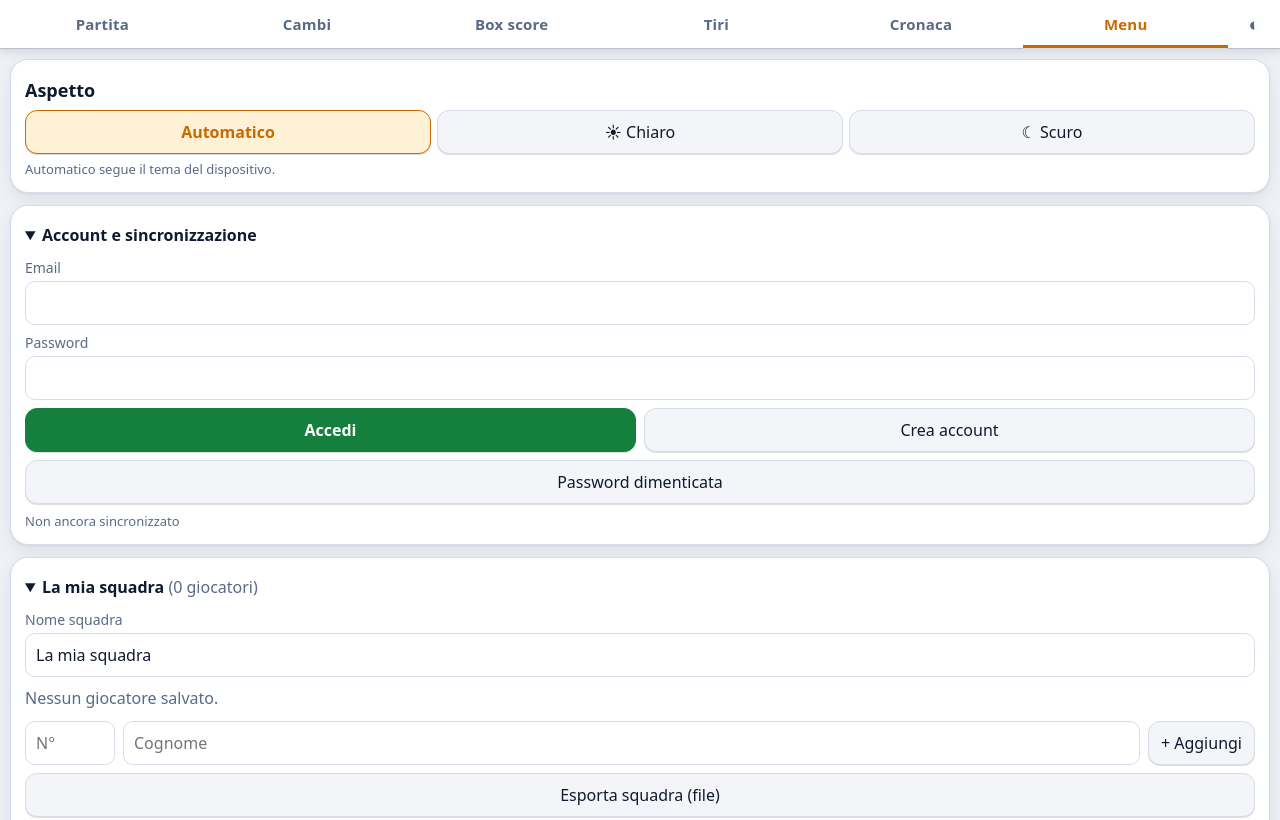
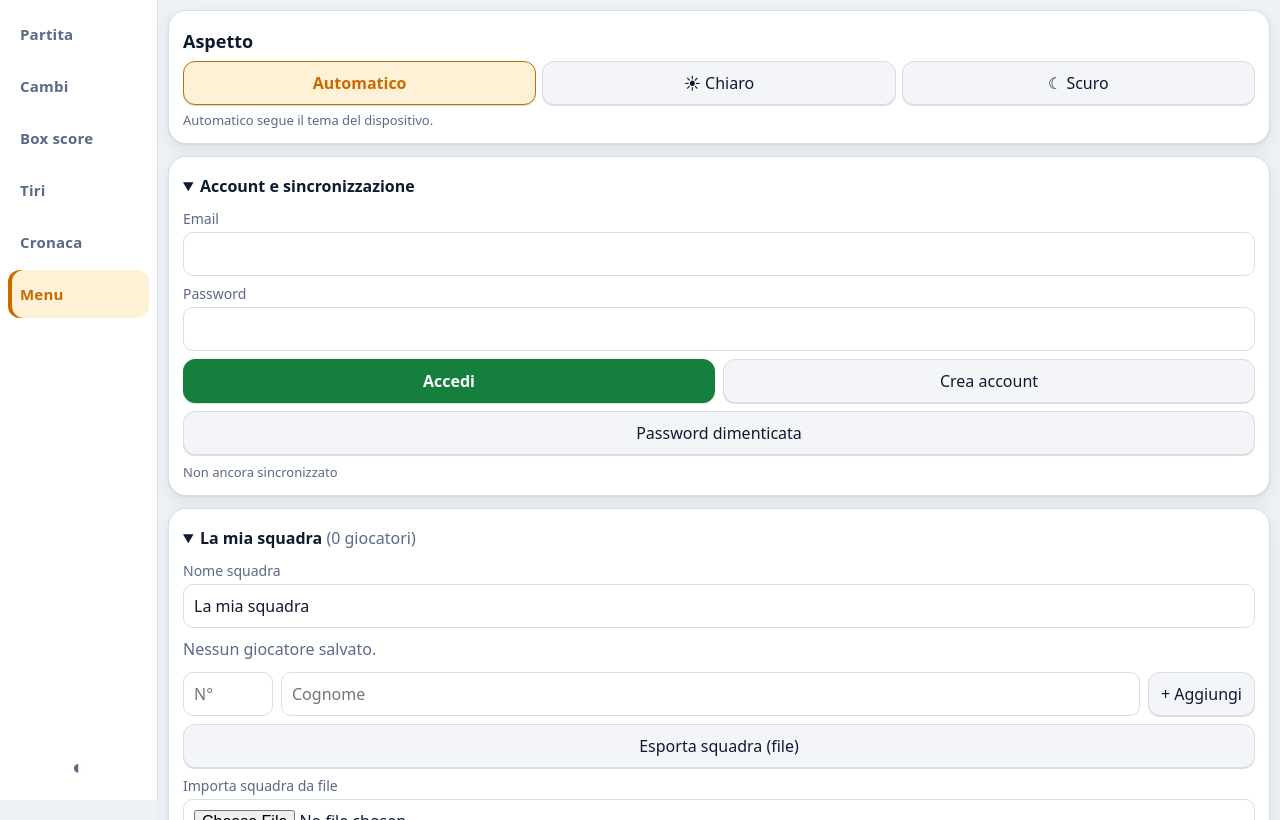
Before and after one commit to 2samu4/Basket-stats, a plain HTML site: page index.html in a window 1280 px wide. Shown: the top 820 px of the page. Drawn offline with Linux system fonts and the light colour scheme.

Commit message:
Version alpha 1..3.2

```diff
--- a/index.html
+++ b/index.html
@@ -3,7 +3,7 @@
 <head>
 <meta charset="utf-8">
 <meta name="viewport" content="width=device-width,initial-scale=1,maximum-scale=1,user-scalable=no">
-<meta name="theme-color" content="#0a101d">
+<meta name="theme-color" content="#121213">
 <script>try{var t=localStorage.getItem("bbstats_theme");if(t==="light"||t==="dark")document.documentElement.setAttribute("data-theme",t)}catch(e){}</script>
 <meta name="apple-mobile-web-app-capable" content="yes">
 <link rel="manifest" href="manifest.json">
@@ -11,9 +11,9 @@
 <link rel="apple-touch-icon" href="icon-192.png">
 <title>Basket Stats</title>
 <style>
-:root{--bg:#0b1220;--panel:#111a2e;--panel2:#18243f;--line:#27365a;--tx:#e8eefc;--mut:#8ea0c4;--acc:#f59e0b;--ok:#16a34a;--ko:#dc2626;
---bar:#0a101d;--input:#0b1426;--sel:#2a2f45;--okbg:#12391f;--kobg:#431616;--koline:#7f1d1d;--outbg:#3a1620;--info:#16253f;--infoline:#2f4b7c;
---court:#1b2740;--courtline:#94a3b8;--bonus:#ff6b6b;--shadow:0 1px 2px #0005,0 6px 18px #0003;--overlay:#000b;--toast:#000d;--toasttx:#fff}
+:root{--bg:#0e0e0f;--panel:#19191b;--panel2:#252527;--line:#343437;--tx:#ececee;--mut:#9b9ba1;--acc:#f59e0b;--ok:#16a34a;--ko:#dc2626;
+--bar:#121213;--input:#111112;--sel:#2f2b24;--okbg:#15291b;--kobg:#2f1a1a;--koline:#5e2626;--outbg:#2f1a1a;--info:#202124;--infoline:#3d3f45;
+--court:#1d1d1f;--courtline:#8a8a90;--bonus:#ff6b6b;--shadow:0 1px 2px #0006,0 6px 18px #0004;--overlay:#000b;--toast:#000d;--toasttx:#fff}
 :root[data-theme=light]{color-scheme:light;--bg:#eef1f6;--panel:#fff;--panel2:#f3f5f9;--line:#d6dce8;--tx:#0f1a2e;--mut:#5a6987;--acc:#c96a00;--ok:#15803d;--ko:#dc2626;
 --bar:#fff;--input:#fff;--sel:#fff1d6;--okbg:#dcf5e3;--kobg:#fde4e4;--koline:#f0a3a3;--outbg:#fde4e4;--info:#e7eefc;--infoline:#b3c6ee;
 --court:#e9eef7;--courtline:#7b8aa8;--bonus:#dc2626;--shadow:0 1px 2px #0f1a2e14,0 6px 18px #0f1a2e12;--overlay:#0f1a2e88;--toast:#1e293bee;--toasttx:#fff}
@@ -30,10 +30,11 @@ input,select,textarea{font:inherit;color:var(--tx);background:var(--input);borde
 textarea{min-height:230px;font-family:ui-monospace,Consolas,monospace}
 label{display:block;color:var(--mut);font-size:14px;margin:8px 0 4px}
 [hidden]{display:none!important}
-nav{display:flex;position:sticky;top:0;z-index:5;background:var(--bar);border-bottom:1px solid var(--line)}
-nav button{flex:1;border:0;border-radius:0;background:none;padding:14px 4px;font-weight:600;color:var(--mut)}
-nav button.on{color:var(--acc);box-shadow:inset 0 -3px var(--acc)}
-main{padding:10px;max-width:1300px;margin:0 auto}
+body{display:flex;align-items:flex-start}
+nav{display:flex;flex-direction:column;gap:4px;position:sticky;top:0;height:100vh;width:158px;flex:0 0 158px;z-index:5;background:var(--bar);border-right:1px solid var(--line);padding:10px 8px;overflow-y:auto}
+nav button{flex:0 0 auto;border:0;border-radius:12px;background:none;padding:14px 12px;font-weight:600;color:var(--mut);text-align:left;box-shadow:none}
+nav button.on{color:var(--acc);background:var(--sel);box-shadow:inset 4px 0 var(--acc)}
+main{padding:10px;max-width:1300px;margin:0 auto;flex:1;min-width:0}
 h3{margin:4px 0 8px}
 .mut{color:var(--mut)}
 .row{display:flex;gap:8px;flex-wrap:wrap;align-items:center;margin:8px 0}
@@ -53,7 +54,7 @@ button.stop{background:var(--ko);border-color:var(--ko);font-weight:700}
 /* board */
 .board{display:grid;grid-template-columns:1fr 1fr;gap:10px}
 .pad{grid-column:1/-1;order:3;background:var(--panel);border:1px solid var(--line);border-radius:16px;padding:8px}
-@media(min-width:900px){.board{grid-template-columns:1fr 340px 1fr}.pad{grid-column:auto;order:0}}
+@media(min-width:1000px){.board{grid-template-columns:1fr 340px 1fr}.pad{grid-column:auto;order:0}}
 .col{background:var(--panel);border:1px solid var(--line);border-radius:16px;padding:8px;display:flex;flex-direction:column;gap:8px}
 .ch{display:flex;justify-content:space-between;align-items:center;font-weight:700;padding:2px 4px;gap:6px}
 .ch span:first-child{overflow:hidden;text-overflow:ellipsis;white-space:nowrap}
@@ -153,9 +154,9 @@ button.go,button.stop{color:#fff}
 .card,.col,.pad,.sb{box-shadow:var(--shadow)}
 .card,.col,.pad,.sb,#modal .m{border-radius:18px}
 .sb{background:linear-gradient(180deg,var(--panel),var(--panel2))}
-nav{box-shadow:0 2px 10px #0002}
 nav button{font-size:15px;letter-spacing:.2px}
-nav button.th{flex:0 0 52px;font-size:19px;padding:10px 0}
+nav button.th{margin-top:auto;font-size:20px;padding:10px 0;text-align:center}
+@media(max-width:760px){nav{width:74px;flex-basis:74px;padding:8px 4px}nav button{padding:14px 4px;font-size:13px;text-align:center}main{padding:8px}}
 .sc{letter-spacing:-1px}
 .clk{border-radius:12px;background:var(--panel2);border:1px solid var(--line);padding:2px 14px}
 h3{font-size:18px}
@@ -1154,7 +1155,7 @@ function applyTheme() {
   const t = getTheme(), r = document.documentElement;
   if (t === 'auto') r.removeAttribute('data-theme'); else r.setAttribute('data-theme', t);
   const dark = t === 'dark' || (t === 'auto' && !(window.matchMedia && matchMedia('(prefers-color-scheme: light)').matches));
-  const m = document.querySelector('meta[name=theme-color]'); if (m) m.content = dark ? '#0a101d' : '#ffffff';
+  const m = document.querySelector('meta[name=theme-color]'); if (m) m.content = dark ? '#121213' : '#ffffff';
   const b = document.getElementById('thbtn'); if (b) b.textContent = t === 'light' ? '☀' : (t === 'dark' ? '☾' : '◐');
 }
 function setTheme(t) { try { localStorage.setItem(THKEY, t); } catch (e) {} applyTheme(); if (view === 'menu') render(); }
--- a/sw.js
+++ b/sw.js
@@ -1,4 +1,4 @@
-const CACHE = 'bbstats-v4';
+const CACHE = 'bbstats-v5';
 const FILES = ['./', './index.html', './manifest.json', './icon-192.png', './icon-512.png', './firebase-config.js',
   './vendor/firebase-app-compat.js', './vendor/firebase-auth-compat.js', './vendor/firebase-firestore-compat.js'];
 
```
Also changed, not shown: 1 other file.
